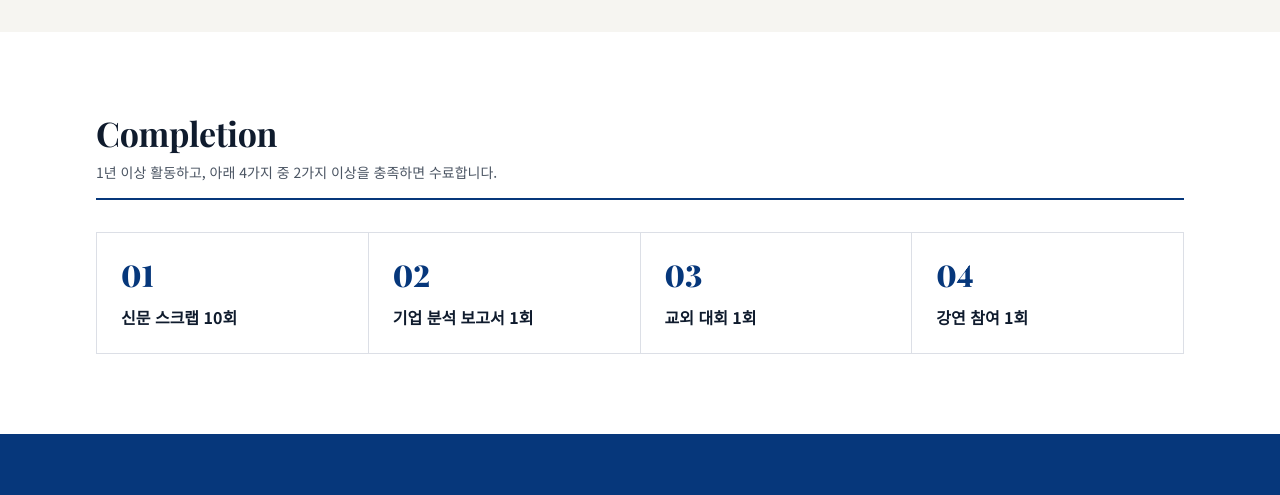
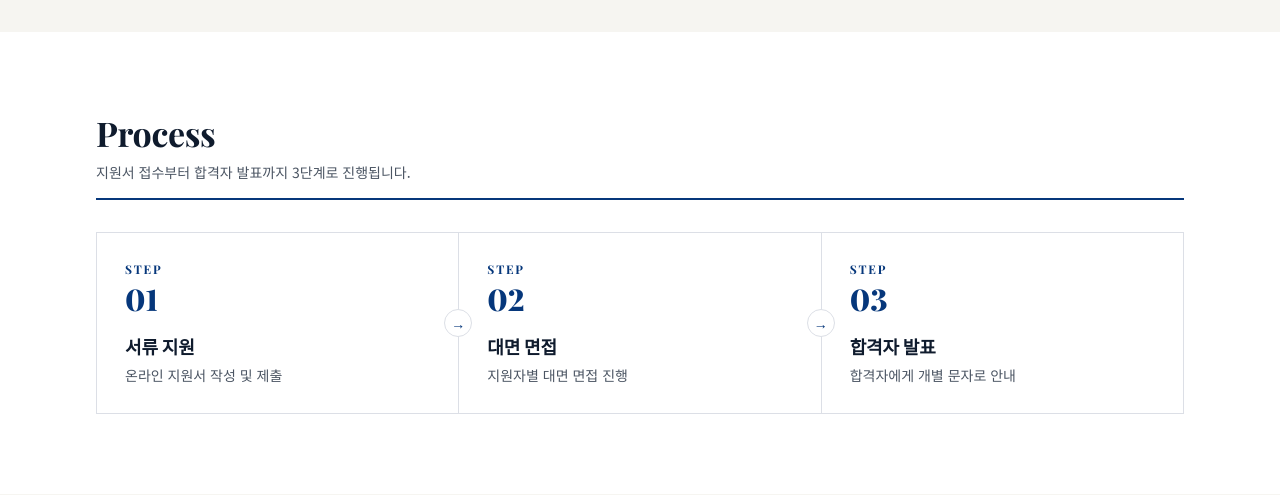
Before and after one commit to kfec-official/kfec-website, an Astro site: page /join in a window 1280 px wide. Shown: the part 770-1265 px from the top of the page. Built offline with nearby package versions, Linux system fonts and the light colour scheme; Astro itself is replaced by a stand-in of ours.

Commit message:
Recruitment에 지원 절차(Process) 칸 추가
Co-Authored-By: Claude Opus 5.5 <noreply@anthropic.com>
Claude-Session: https://claude.ai/code/session_016a78MQoweLC7afTFbeRyBJ

```diff
--- a/src/pages/join.astro
+++ b/src/pages/join.astro
@@ -5,6 +5,12 @@ import SectionHeading from '../components/SectionHeading.astro';
 import site from '../data/site.json';
 
 const requirements = ['신문 스크랩 10회', '기업 분석 보고서 1회', '교외 대회 1회', '강연 참여 1회'];
+const process = [
+  { title: '서류 지원', desc: '온라인 지원서 작성 및 제출' },
+  { title: '대면 면접', desc: '지원자별 대면 면접 진행' },
+  { title: '합격자 발표', desc: '합격자에게 개별 문자로 안내' },
+];
+
 const info = [
   { label: '가입 자격', value: '경성대학교 학생 누구나' },
   { label: '학회비', value: site.fee, note: site.feeExemption },
@@ -34,7 +40,26 @@ const info = [
     </dl>
   </section>
 
-  <section class="bg-white" aria-labelledby="completion-title">
+  <section class="bg-white" aria-labelledby="process-title">
+    <div class="container-page py-14 sm:py-20">
+      <SectionHeading title="Process" desc="지원서 접수부터 합격자 발표까지 3단계로 진행됩니다." id="process-title" />
+      <ol class="mt-8 grid gap-px border border-line bg-line md:grid-cols-3">
+        {process.map((p, i) => (
+          <li class="relative bg-white p-6 sm:p-7">
+            <p class="font-display text-xs font-bold tracking-[0.15em] text-navy" lang="en">STEP</p>
+            <p class="num mt-1 font-display text-3xl font-black text-navy" aria-hidden="true">{String(i + 1).padStart(2, '0')}</p>
+            <h3 class="mt-4 text-lg font-bold">{p.title}</h3>
+            <p class="mt-1 text-sm text-muted">{p.desc}</p>
+            {i < process.length - 1 && (
+              <span aria-hidden="true" class="absolute top-1/2 -right-3.5 z-10 hidden h-7 w-7 -translate-y-1/2 items-center justify-center rounded-full border border-line bg-white text-sm text-navy md:flex">→</span>
+            )}
+          </li>
+        ))}
+      </ol>
+    </div>
+  </section>
+
+  <section aria-labelledby="completion-title">
     <div class="container-page py-14 sm:py-20">
       <SectionHeading title="Completion" desc="1년 이상 활동하고, 아래 4가지 중 2가지 이상을 충족하면 수료합니다." id="completion-title" />
       <ol class="mt-8 grid gap-px border border-line bg-line sm:grid-cols-2 lg:grid-cols-4">
```
